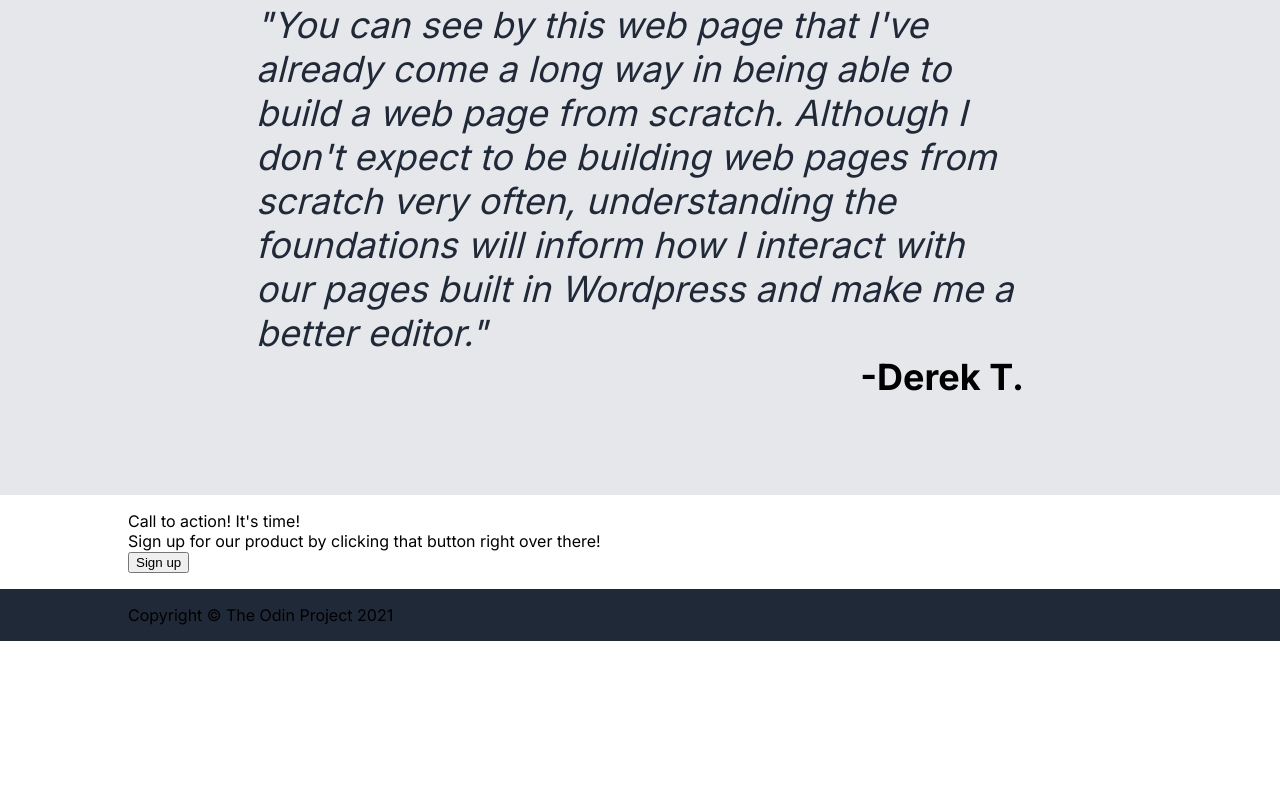
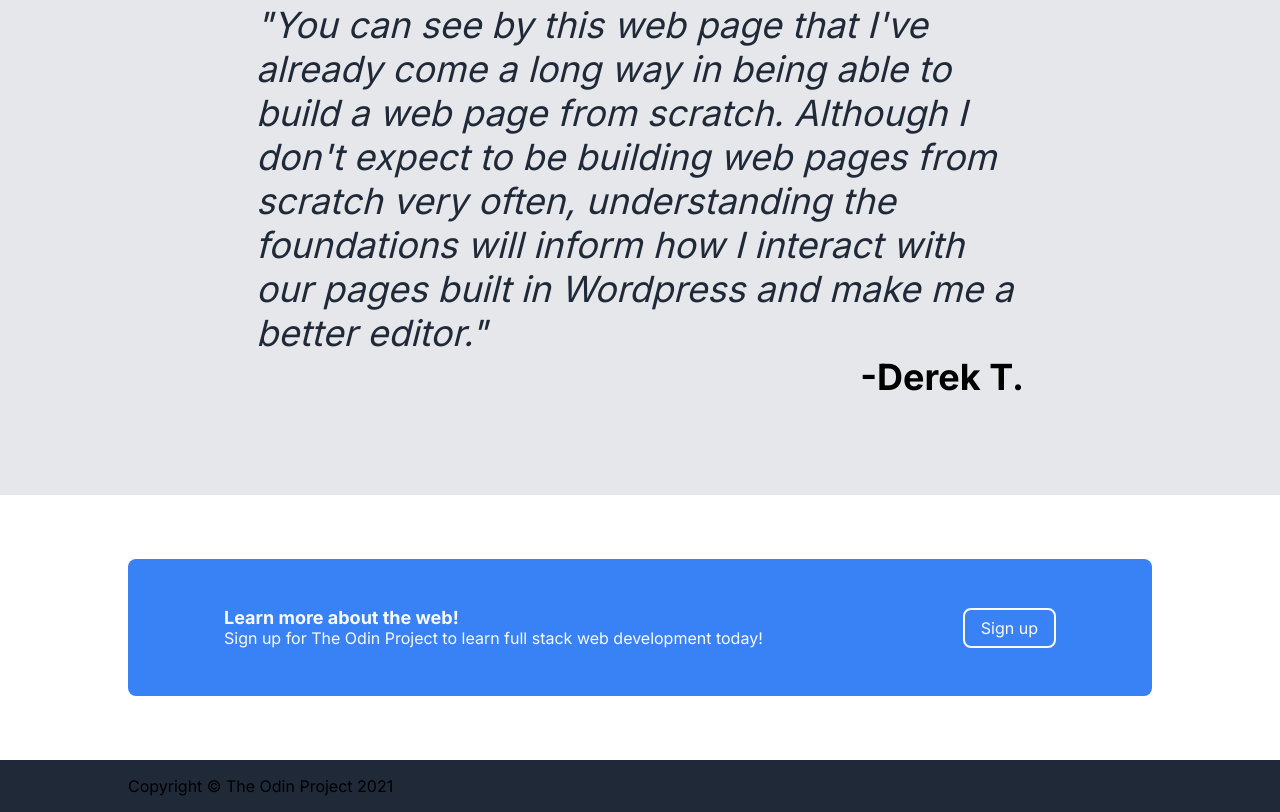
Before and after one commit to Terminan/example-webpage, a plain HTML site: page index.html in a window 1280 px wide. Shown: the part 1035-1847 px from the top of the page. Before the commit the page ends 1676 px from the top, so only its background shows below. Drawn offline with Linux system fonts and the light colour scheme; a web font is replaced by a local one.

Commit message:
Add content and style to cta section

```diff
--- a/index.html
+++ b/index.html
@@ -78,15 +78,15 @@
     </div>
     <div class="cta">
         <div class="cta-content">
-            <div class="cta-content-header">
-                Call to action! It's time!
+            <div class="cta-content-info">
+                <div class="cta-content-header">
+                    Learn more about the web!
+                </div>
+                <div class="cta-content-text">
+                    Sign up for The Odin Project to learn full stack web development today!
+                </div>
             </div>
-            <div class="cta-content-text">
-                Sign up for our product by clicking that button right over there!
-            </div>
-        </div>
-        <div class="cta-button">
-            <button>Sign up</button>
+            <button class="cta-content-button">Sign up</button>
         </div>
     </div>
     <div class="footer">
--- a/styles.css
+++ b/styles.css
@@ -40,7 +40,8 @@ a {
 
 .title,
 .feed,
-.quote {
+.quote,
+.cta {
     padding-top: 64px;
     padding-bottom: 64px;
 }
@@ -132,3 +133,35 @@ a {
     font-size: 36px;
     font-weight: 700;
 }
+
+.cta-content {
+    display: flex;
+    color: #f9faf8;
+    background-color: #3882f6;
+    border-radius: 8px;
+    justify-content: space-between;
+    padding: 32px;
+}
+
+.cta-content-info {
+    display: flex;
+    flex-direction: column;
+    margin: 16px 64px;
+}
+
+.cta-content-header {
+    font-size: 18px;
+    font-weight: 700;
+}
+
+.cta-content-button {
+    color: #f9faf8;
+    padding: 8px 16px;
+    font-family: inherit;
+    font-size: 16px;
+    background-color: #3882f6;
+    border: 2px solid #f9faf8;
+    border-radius: 8px;
+    margin: auto 64px;
+    flex-shrink: 0;
+}
```
